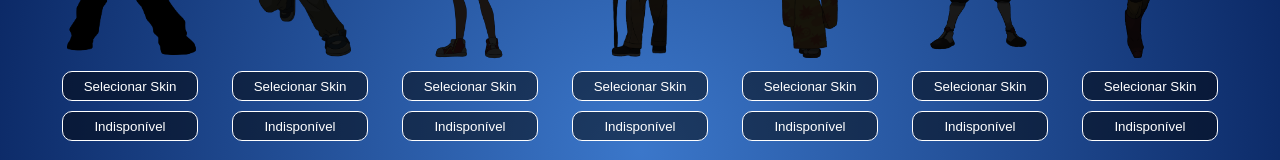
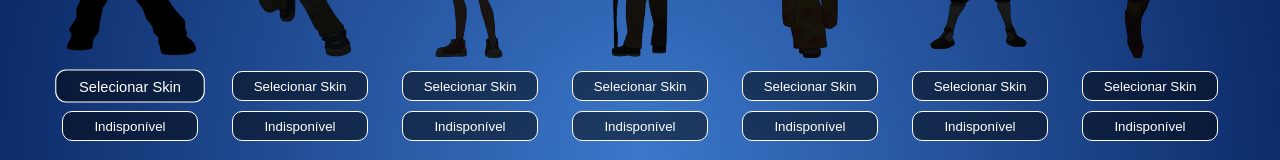
Before and after one commit to YuriKevin/Angular-Pokecard-Jogo, an Angular app: page /treinadores in a window 1280 px wide. In both pictures the pointer is over the button 130 px from the left and 385 px from the top of the page. Shown: the part 299-459 px from the top of the page. Built offline with nearby package versions, Linux system fonts and the light colour scheme.

Commit message:
feat: estilização do botão quando mouse passar por cima

```diff
--- a/src/app/components/treinadores/treinadores.component.css
+++ b/src/app/components/treinadores/treinadores.component.css
@@ -46,6 +46,10 @@
     color: white;
     margin-top: 10px;
 }
+.jogar button:hover{
+    cursor: pointer;
+    transform: scale(1.1);
+}
 .flex{
     width: 100%;
     min-height: 100vh;
```
